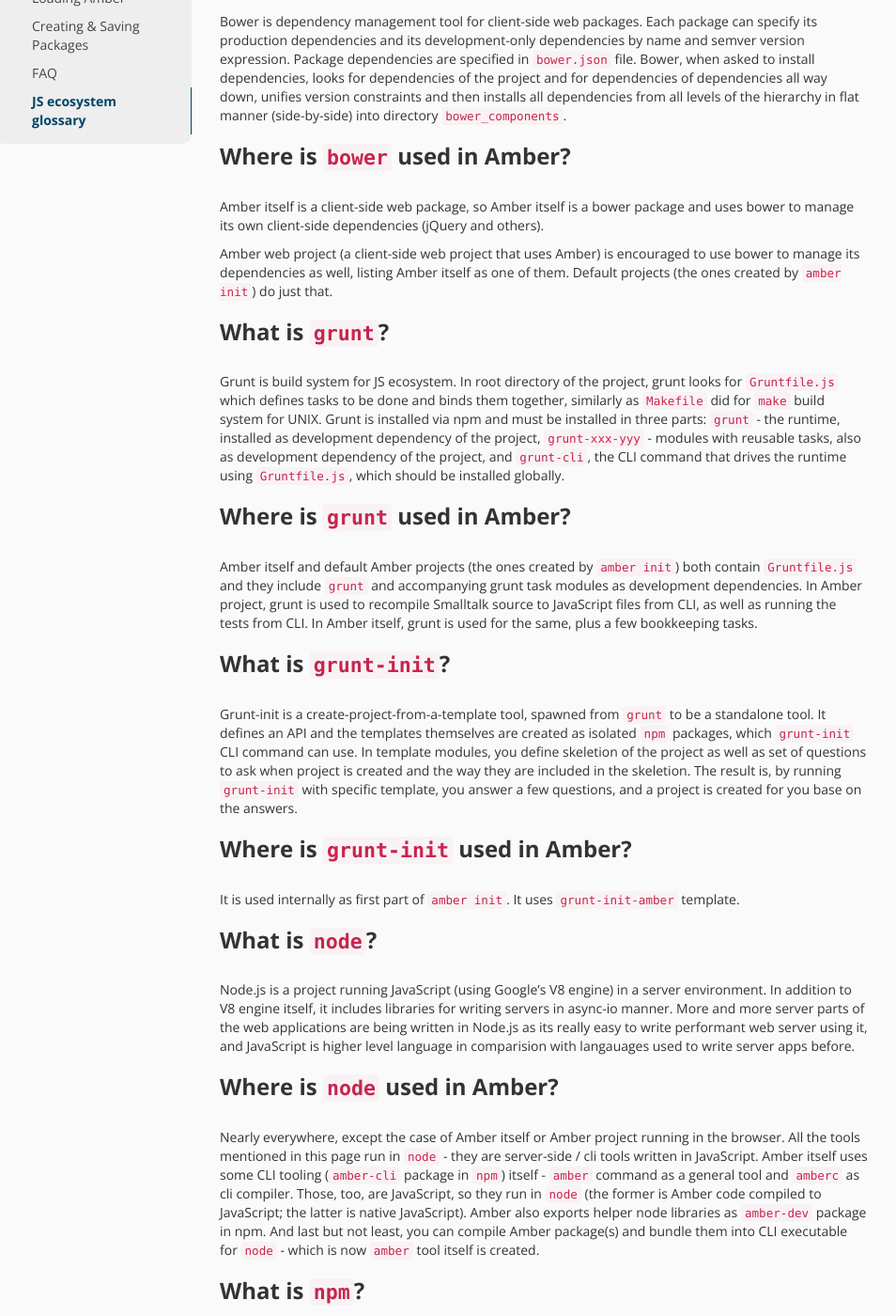
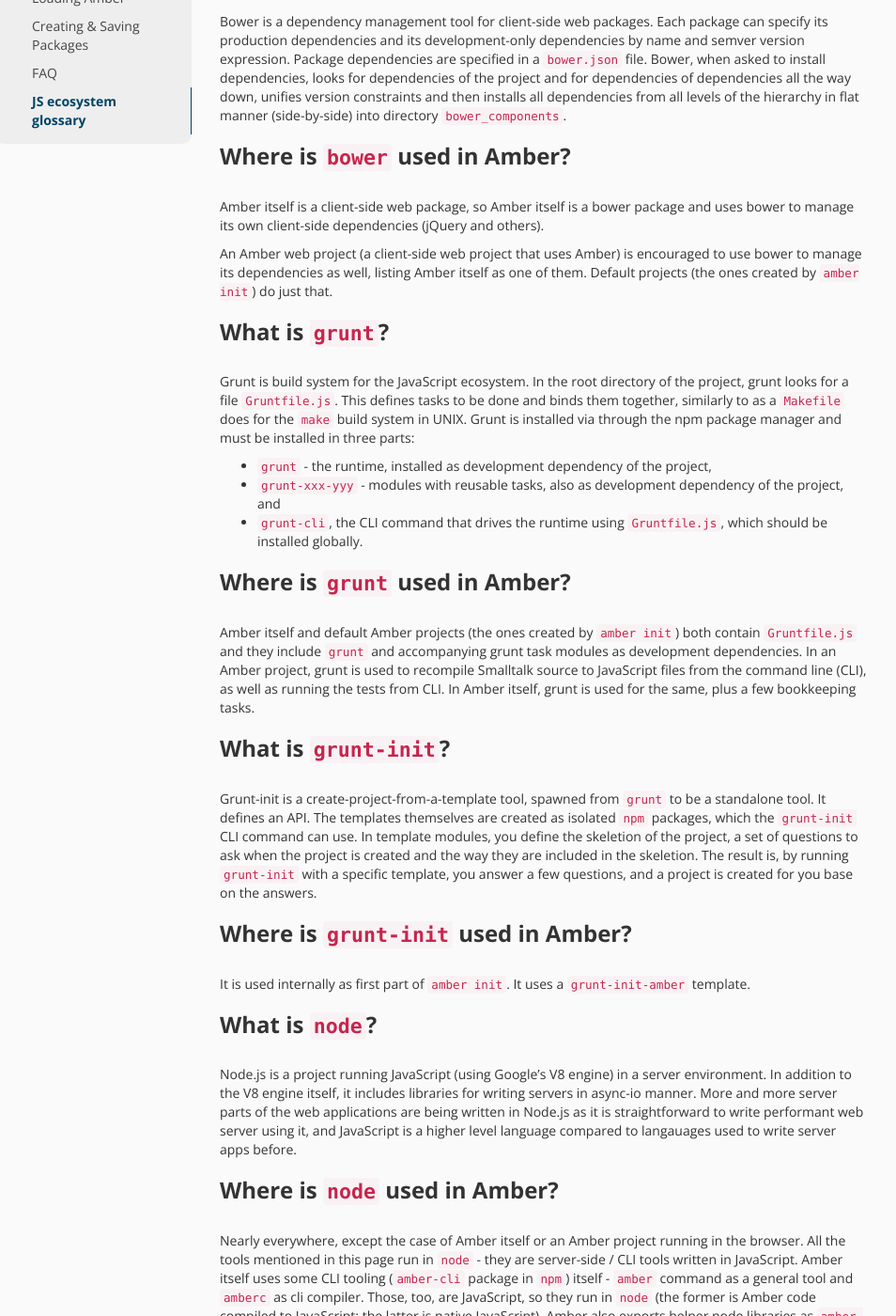
Before and after one commit to amber-smalltalk/amber-documentation, a Jekyll site: the page built from js-glossary.md, in a window 1280 px wide and 1400 px high, scrolled down 443 px. Shown: the whole window at 94% size, without its empty margins (181-1135 px from the left). Built offline with Jekyll 4.4.1, drawn with Linux system fonts in a browser that asks for light colours; nearby versions of some CDN libraries; some of the changed text lies outside the part shown.

Commit message:
Update js-glossary.md
copy editing

```diff
--- a/js-glossary.md
+++ b/js-glossary.md
@@ -7,42 +7,45 @@ parent: Overview
 
 ### What is `bower`?
 
-Bower is dependency management tool for client-side web packages. Each package can specify its production dependencies and its development-only dependencies by name and semver version expression. Package dependencies are specified in `bower.json` file. Bower, when asked to install dependencies, looks for dependencies of the project and for dependencies of dependencies all way down, unifies version constraints and then installs all dependencies from all levels of the hierarchy in flat manner (side-by-side) into directory `bower_components`.
+Bower is a dependency management tool for client-side web packages. Each package can specify its production dependencies and its development-only dependencies by name and semver version expression. Package dependencies are specified in a `bower.json` file. Bower, when asked to install dependencies, looks for dependencies of the project and for dependencies of dependencies all the way down, unifies version constraints and then installs all dependencies from all levels of the hierarchy in flat manner (side-by-side) into directory `bower_components`.
 
 ### Where is `bower` used in Amber?
 
 Amber itself is a client-side web package, so Amber itself is a bower package and uses bower to manage its own client-side dependencies (jQuery and others).
 
-Amber web project (a client-side web project that uses Amber) is encouraged to use bower to manage its dependencies as well, listing Amber itself as one of them. Default projects (the ones created by `amber init`) do just that.
+An Amber web project (a client-side web project that uses Amber) is encouraged to use bower to manage its dependencies as well, listing Amber itself as one of them. Default projects (the ones created by `amber init`) do just that.
 
 ### What is `grunt`?
 
-Grunt is build system for JS ecosystem. In root directory of the project, grunt looks for `Gruntfile.js` which defines tasks to be done and binds them together, similarly as `Makefile` did for `make` build system for UNIX. Grunt is installed via npm and must be installed in three parts: `grunt` - the runtime, installed as development dependency of the project, `grunt-xxx-yyy` - modules with reusable tasks, also as development dependency of the project, and `grunt-cli`, the CLI command that drives the runtime using `Gruntfile.js`, which should be installed globally.
+Grunt is build system for the JavaScript ecosystem. In the root directory of the project, grunt looks for a file `Gruntfile.js`. This defines tasks to be done and binds them together, similarly to as a `Makefile` does for the `make` build system in UNIX. Grunt is installed via through the npm package manager and must be installed in three parts:
+- `grunt` - the runtime, installed as development dependency of the project,
+- `grunt-xxx-yyy` - modules with reusable tasks, also as development dependency of the project, and
+- `grunt-cli`, the CLI command that drives the runtime using `Gruntfile.js`, which should be installed globally.
 
 ### Where is `grunt` used in Amber?
 
-Amber itself and default Amber projects (the ones created by `amber init`) both contain `Gruntfile.js` and they include `grunt` and accompanying grunt task modules as development dependencies. In Amber project, grunt is used to recompile Smalltalk source to JavaScript files from CLI, as well as running the tests from CLI. In Amber itself, grunt is used for the same, plus a few bookkeeping tasks.
+Amber itself and default Amber projects (the ones created by `amber init`) both contain `Gruntfile.js` and they include `grunt` and accompanying grunt task modules as development dependencies. In an Amber project, grunt is used to recompile Smalltalk source to JavaScript files from the command line (CLI), as well as running the tests from CLI. In Amber itself, grunt is used for the same, plus a few bookkeeping tasks.
 
 ### What is `grunt-init`?
 
-Grunt-init is a create-project-from-a-template tool, spawned from `grunt` to be a standalone tool. It defines an API and the templates themselves are created as isolated `npm` packages, which `grunt-init` CLI command can use. In template modules, you define skeletion of the project as well as set of questions to ask when project is created and the way they are included in the skeletion. The result is, by running `grunt-init` with specific template, you answer a few questions, and a project is created for you base on the answers.
+Grunt-init is a create-project-from-a-template tool, spawned from `grunt` to be a standalone tool. It defines an API. The templates themselves are created as isolated `npm` packages, which the `grunt-init` CLI command can use. In template modules, you define the skeletion of the project, a set of questions to ask when the project is created and the way they are included in the skeletion. The result is, by running `grunt-init` with a specific template, you answer a few questions, and a project is created for you base on the answers.
 
 ### Where is `grunt-init` used in Amber?
 
-It is used internally as first part of `amber init`. It uses `grunt-init-amber` template.
+It is used internally as first part of `amber init`. It uses a `grunt-init-amber` template.
 
 ### What is `node`?
 
-Node.js is a project running JavaScript (using Google's V8 engine) in a server environment. In addition to V8 engine itself, it includes libraries for writing servers in async-io manner. More and more server parts of the web applications are being written in Node.js as its really easy to write performant web server using it, and JavaScript is higher level language in comparision with langauages used to write server apps before.
+Node.js is a project running JavaScript (using Google's V8 engine) in a server environment. In addition to the V8 engine itself, it includes libraries for writing servers in async-io manner. More and more server parts of the web applications are being written in Node.js as it is straightforward to write performant web server using it, and JavaScript is a higher level language compared to langauages used to write server apps before.
 
 ### Where is `node` used in Amber?
 
-Nearly everywhere, except the case of Amber itself or Amber project running in the browser. All the tools mentioned in this page run in `node` - they are server-side / cli tools written in JavaScript. Amber itself uses some CLI tooling (`amber-cli` package in `npm`) itself - `amber` command as a general tool and `amberc` as cli compiler. Those, too, are JavaScript, so they run in `node` (the former is Amber code compiled to JavaScript; the latter is native JavaScript). Amber also exports helper node libraries as `amber-dev` package in npm. And last but not least, you can compile Amber package(s) and bundle them into CLI executable for `node` - which is now `amber` tool itself is created.
+Nearly everywhere, except the case of Amber itself or an Amber project running in the browser. All the tools mentioned in this page run in `node` - they are server-side / CLI tools written in JavaScript. Amber itself uses some CLI tooling (`amber-cli` package in `npm`) itself - `amber` command as a general tool and `amberc` as cli compiler. Those, too, are JavaScript, so they run in `node` (the former is Amber code compiled to JavaScript; the latter is native JavaScript). Amber also exports helper node libraries as `amber-dev` package in npm. And last but not least, you can compile Amber package(s) and bundle them into CLI executable for `node` - which is now `amber` tool itself is created.
 
 ### What is `npm`?
 
-It stands for "node package manager" and it is a dependency management tool for server-side / cli JavaScript packages (that is, those to be run in `node`). Each package can specifiy its production dependencies and its development-only dependencies by name and semver version expression. Package dependencies are specified in `package.json` file. When asked to install dependencies, `npm` looks for dependencies of the project installs them into directory `node_modules`, while doing the same for the dependencies itself, the result being deep tree of dependencies - this way same module can appear many times (even hundreds of times), but always as a local dependency of its parent - this way, version clashes are avoided.
+It stands for "node package manager" and it is a dependency management tool for server-side / CLI JavaScript packages (that is, those to be run in `node`). Each package can specifiy its production dependencies and its development-only dependencies by name and semver version expression. Package dependencies are specified in `package.json` file. When asked to install dependencies, `npm` looks for dependencies of the project installs them into directory `node_modules`, while doing the same for the dependencies itself, the result being deep tree of dependencies - this way same module can appear many times (even hundreds of times), but always as a local dependency of its parent - this way, version clashes are avoided.
 
 ### Where is `npm` used in Amber?
 
-First, `npm` is used to install all the tools mentioned here (except `node` and itself), and it is also used to install Amber CLI tool from `amber-cli` package. Second, Amber itself and Amber projects contains `package.json` which list the development dependencies needed for the supporting tooling to work (`grunt`, `amber-dev` and others). Third, `amber` itself is a `npm` package, for server-side projects that want to use it from `node`, not from browser.
+First, `npm` is used to install all the tools mentioned here (except `node` and itself), and it is also used to install Amber CLI tool from the `amber-cli` package. Second, Amber itself and Amber projects contain `package.json` files which list the development dependencies needed for the supporting tooling to work (`grunt`, `amber-dev` and others). Third, `amber` itself is a `npm` package, for server-side projects that want to use it from `node`, not from browser.
```
